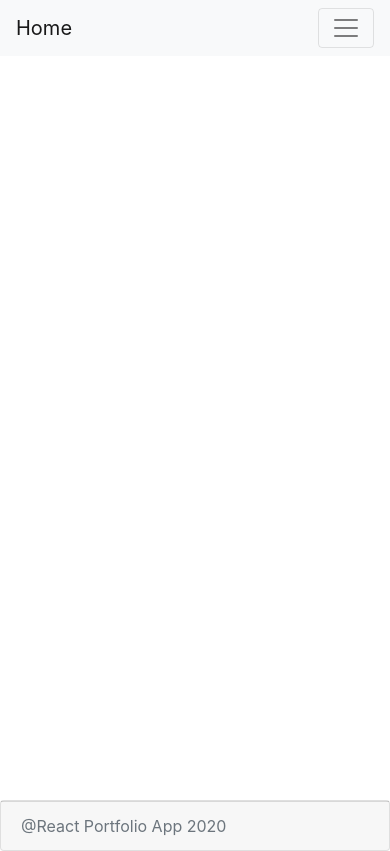
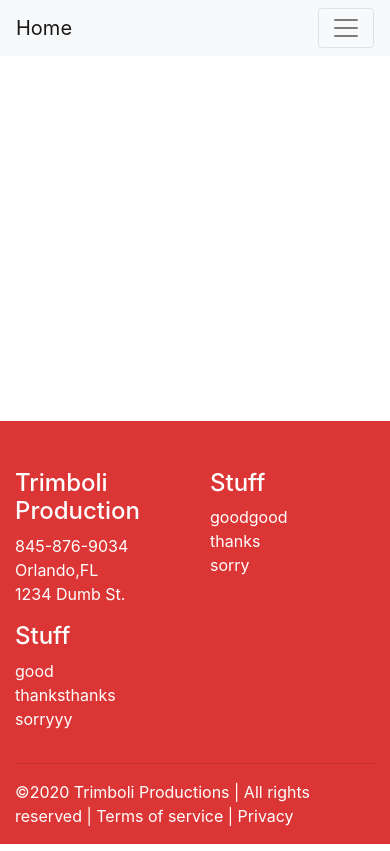
Before and after one commit to datrimboli/reactportfolio1, a React (Create React App) app in the folder reactportfolio1/: page /portfolio in a window 390 px wide. Built offline with nearby package versions, Linux system fonts and the light colour scheme.

Commit message:
actual responsive footer working

```diff
--- a/reactportfolio1/src/App.css
+++ b/reactportfolio1/src/App.css
@@ -5,3 +5,13 @@
   text-decoration: none;
   color: black;
 }
+
+.page-container {
+  display: flex;
+  flex-direction: column;
+  min-height: 100vh;
+}
+
+.content-wrap{
+  flex:1;
+}
--- a/reactportfolio1/src/App.js
+++ b/reactportfolio1/src/App.js
@@ -3,6 +3,7 @@ import { BrowserRouter as Router, Switch, Route, Link } from 'react-router-dom'
 import About from './pages/About'
 import Contact from './pages/Contact'
 import Portfolio from './pages/Portfolio'
+import Footer from './components/Footer'
 import {
   Collapse,
   Navbar,
@@ -22,7 +23,12 @@ const App = () => {
   const [isOpen, setIsOpen] = useState(false);
 
   const toggle = () => setIsOpen(!isOpen);
+
+
   return (
+    <>
+      <div className="page-container">
+        <div className="content-wrap">
           <Router>
             <div>
               <Navbar color="light" light expand="md">
@@ -49,6 +55,10 @@ const App = () => {
               </Switch>
             </div>
           </Router>
+        </div>
+        <Footer />
+      </div>
+    </>
   )
 }
 
--- /dev/null
+++ b/reactportfolio1/src/components/Footer.css
@@ -0,0 +1,8 @@
+.main-footer {
+  color: white;
+  background-color: #dc3535;
+  padding-top: 3em;
+  position: relative;
+  bottom:0;
+  width:100%;
+}
--- /dev/null
+++ b/reactportfolio1/src/components/Footer.js
@@ -0,0 +1,64 @@
+import React from 'react';
+import './Footer.css'
+
+const Footer = () => {
+  return (
+    <div className="main-footer">
+      <div className="container">
+        <div className="row">
+          {/* Column1 */}
+          <div className="col">
+            <h4>Trimboli Production</h4>
+            <ul className="list-unstyled">
+              <li>845-876-9034</li>
+              <li>Orlando,FL</li>
+              <li>1234 Dumb St.</li>
+
+
+            </ul>
+
+          </div>
+          {/* Column2 */}
+          <div className="col">
+            <h4>Stuff</h4>
+            <ul className="list-unstyled">
+              <li>goodgood</li>
+              <li>thanks</li>
+              <li>sorry</li>
+
+
+            </ul>
+
+          </div>
+          {/* Column3 */}
+          <div className="col">
+            <h4>Stuff</h4>
+            <ul className="list-unstyled">
+              <li>good</li>
+              <li>thanksthanks</li>
+              <li>sorryyy</li>
+
+
+            </ul>
+
+          </div>
+
+        </div>
+        <hr />
+        <div className="row">
+          <p className="col-sm">
+            &copy;{new Date().getFullYear()} Trimboli Productions | All rights reserved | Terms of service | Privacy
+
+          </p>
+
+        </div>
+
+      </div>
+
+    </div>
+
+
+  )
+}
+
+export default Footer
--- /dev/null
+++ b/reactportfolio1/src/components/index.js
@@ -0,0 +1 @@
+export { default } from './Footer.js'
--- a/reactportfolio1/src/pages/About/About.js
+++ b/reactportfolio1/src/pages/About/About.js
@@ -5,12 +5,10 @@ import {
 } from 'reactstrap';
 const Portfolio = () => {
   return (
-    <div>
-<br /><br /><br /><br /><br /><br /><br /><br /><br /><br /><br /><br /><br /><br /><br /><br /><br /><br /><br /><br /><br /><br /><br /><br /><br /><br /><br /><br /><br /><br /><br />
-<Card>
-  <CardFooter className="text-muted">@React Portfolio App 2020</CardFooter>
-      </Card>
-    </div>
+    <>
+      <h1>hi</h1>
+
+    </>
   )
 }
 
--- a/reactportfolio1/src/pages/Contact/Contact.js
+++ b/reactportfolio1/src/pages/Contact/Contact.js
@@ -63,14 +63,14 @@ const Contact = () => {
         <Label for="exampleCheck" check>Check me out</Label>
       </FormGroup>
       <Button>Sign in</Button>
-      <div>
+      {/* <div>
 
         <br /><br /><br /><br /><br /><br /><br /><br /><br /><br /><br /><br /><br /><br />
         <Card>
 
           <CardFooter className="text-muted">@React Portfolio App 2020</CardFooter>
         </Card>
-      </div>
+      </div> */}
     </Form>
   )
 }
--- a/reactportfolio1/src/pages/Portfolio/Portfolio.js
+++ b/reactportfolio1/src/pages/Portfolio/Portfolio.js
@@ -5,15 +5,16 @@ import {
 } from 'reactstrap';
 const Portfolio = () => {
   return (
-    <div>
+    <h1></h1>
+//     <div>
 
-<br/><br/><br/><br/><br/><br/><br/><br/><br/><br/><br/><br/><br/><br/><br/><br/><br/><br/><br/><br/><br/><br/><br/><br/><br/><br/><br/><br/><br/><br/><br/>
+// <br/><br/><br/><br/><br/><br/><br/><br/><br/><br/><br/><br/><br/><br/><br/><br/><br/><br/><br/><br/><br/><br/><br/><br/><br/><br/><br/><br/><br/><br/><br/>
 
-      <Card>
+//       <Card>
 
-        <CardFooter className="text-muted">@React Portfolio App 2020</CardFooter>
-      </Card>
-    </div>
+//         <CardFooter className="text-muted">@React Portfolio App 2020</CardFooter>
+//       </Card>
+//     </div>
   )
 }
 
```
Lines whose indentation alone changed are shown as unchanged.
